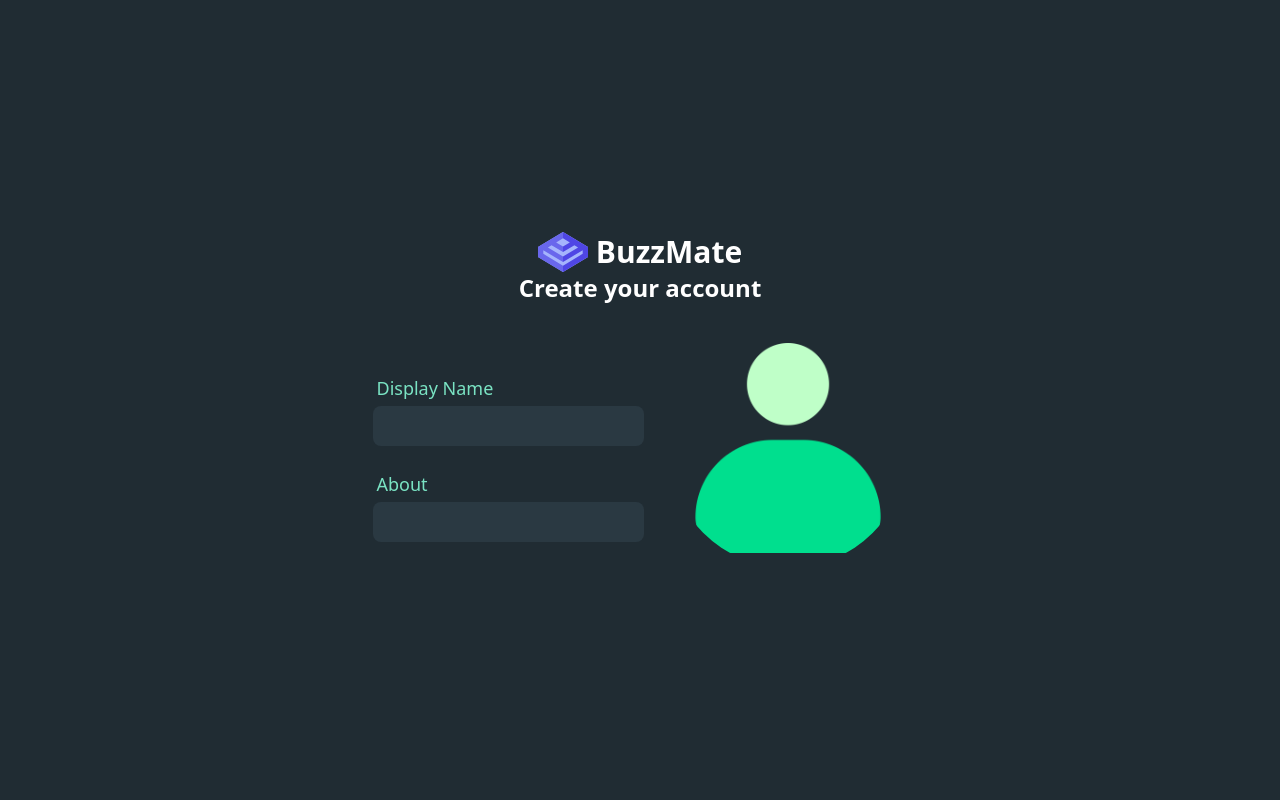
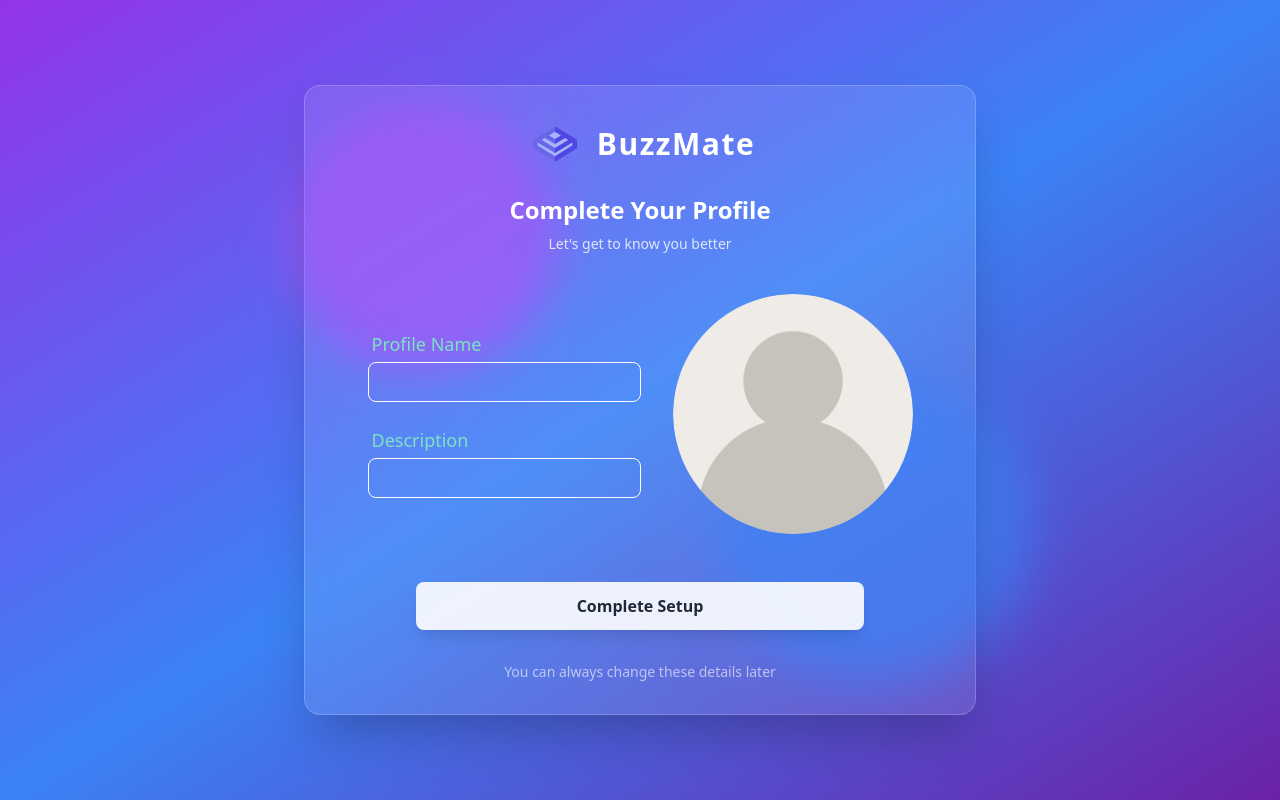
Before and after one commit to PanKaJxD6T9/Buzzmate, a Next.js app in the folder client/: page /onboarding in a window 1280 px wide. Built offline with nearby package versions, Linux system fonts and the light colour scheme.

Commit message:
Modified Onboardomg page

```diff
--- a/client/src/components/common/Avatar.jsx
+++ b/client/src/components/common/Avatar.jsx
@@ -1,7 +1,13 @@
 import Image from "next/image";
 import React from "react";
+import { useState } from "react";
+import { FaCamera } from "react-icons/fa";
 
 function Avatar({ type, image, setImage }) {
+
+  const [hover, setHover] = useState(false)
+  const [isContextMenuVisible, setIsContextMenuVisible] = useState(false)
+
   return (
     <>
       <div className="flex items-center justify-center">
@@ -26,13 +32,19 @@ function Avatar({ type, image, setImage }) {
           </div>
         )}
         {type === "xl" && (
-          <div className="relative h-60 w-60">
+          <div className="relative cursor-pointer z-0 " onMouseEnter={() => setHover(true)} onMouseLeave={() => setHover(false)}>
+            <div className={`bg-photopicker-overlay-background rounded-full text-white h-60 w-60 absolute top-0 left-0 flex justify-center items-center flex-col text-center gap-2 z-10 ${hover ? "visible" : "hidden"}`}>
+              <FaCamera className="text-2xl" id="context-opener"/>
+              <span>Change Profile Photo</span>
+            </div>
+            <div className="h-60 w-60">
               <Image
                 src={image}
                 alt="avatar"
                 className="rounded-full"
                 fill
               />
+            </div>
           </div>
         )}
       </div>
--- a/client/src/components/common/Input.jsx
+++ b/client/src/components/common/Input.jsx
@@ -14,7 +14,7 @@ function Input({ name, state, setState, label = false }) {
           name={name}
           value={state}
           onChange={(e) => setState(e.target.value)}
-          className="bg-input-background text-start focus:outline-none text-white h-10 rounded-lg px-5 py-4 w-full"
+          className="bg-transparent border border-white text-start focus:outline-none text-white h-10 rounded-lg px-5 py-4 w-full"
         />
       </div>
     </div>
--- a/client/src/pages/onboarding.jsx
+++ b/client/src/pages/onboarding.jsx
@@ -3,29 +3,111 @@ import Input from "@/components/common/Input";
 import { useStateProvider } from "@/context/StateContext";
 import Image from "next/image";
 import React, { useState } from "react";
+import { motion } from "framer-motion";
+import { useRouter } from "next/router";
 
 function Onboarding() {
   const [{ userInfo }] = useStateProvider();
   const [name, setName] = useState(userInfo?.name || "");
   const [about, setAbout] = useState("");
-  const [image, setImage] = useState("/default_avatar.png");
+  const [image, setImage] = useState("/user.png");
+  const router = useRouter();
+
+  const handleSubmit = () => {
+    // TODO: Implement profile submission
+    console.log("Profile submitted:", { name, about, image });
+  };
 
   return (
-    <div className="bg-panel-header-background h-screen w-screen text-white flex flex-col items-center justify-center ">
-      <div className="flex items-center justify-center gap-2">
-        <Image src="/logo.svg" alt="logo" width={50} height={50} />
-        <span className="text-3xl font-semibold">BuzzMate</span>
-      </div>
-      <h2 className="text-2xl font-semibold">Create your account</h2>
-      <div className="flex gap-6 mt-6">
-        <div className="flex flex-col items-center justify-center mt-5 gap-6">
-          <Input name="Display Name" state={name} setState={setName} label={true}/>
-          <Input name="About" state={about} setState={setAbout} label={true}/>
-        </div>
-        <div>
-          <Avatar type="xl" image={image} setImage={setImage} />
-        </div>
-      </div>
+    <div className="flex items-center justify-center min-h-screen w-screen bg-gradient-to-br from-purple-600 via-blue-500 to-purple-800 p-4">
+      <motion.div
+        initial={{ opacity: 0, y: 20 }}
+        animate={{ opacity: 1, y: 0 }}
+        transition={{ duration: 0.5 }}
+        className="relative backdrop-blur-md bg-white/10 w-full max-w-2xl p-8 rounded-2xl shadow-2xl border border-white/20"
+      >
+        <motion.div
+          initial={{ scale: 0.8 }}
+          animate={{ scale: 1 }}
+          transition={{ delay: 0.2 }}
+          className="flex flex-col items-center gap-6"
+        >
+          {/* Logo Section */}
+          <div className="flex items-center gap-3">
+            <div className="relative">
+              <motion.div
+                whileHover={{ rotate: 360 }}
+                transition={{ duration: 0.5 }}
+              >
+                <Image
+                  src="/logo.svg"
+                  alt="logo"
+                  width={60}
+                  height={60}
+                  className="p-2"
+                />
+              </motion.div>
+            </div>
+            <span className="text-3xl text-white font-bold tracking-wider">BuzzMate</span>
+          </div>
+
+          {/* Welcome Text */}
+          <div className="text-center space-y-2">
+            <h1 className="text-2xl font-bold text-white">Complete Your Profile</h1>
+            <p className="text-white/80 text-sm">Let's get to know you better</p>
+          </div>
+
+          {/* Profile Form */}
+          <div className="flex flex-col md:flex-row gap-8 w-full items-center justify-center mt-4">
+            <motion.div
+              initial={{ opacity: 0, x: -20 }}
+              animate={{ opacity: 1, x: 0 }}
+              transition={{ delay: 0.3 }}
+              className="flex flex-col gap-6"
+            >
+              <Input
+                name="Profile Name"
+                state={name}
+                setState={setName}
+                label={true}
+              />
+              <Input
+                name="Description"
+                state={about}
+                setState={setAbout}
+                label={true}
+              />
+            </motion.div>
+
+            <motion.div
+              initial={{ opacity: 0, x: 20 }}
+              animate={{ opacity: 1, x: 0 }}
+              transition={{ delay: 0.4 }}
+            >
+              <Avatar type="xl" image={image} setImage={setImage} />
+            </motion.div>
+          </div>
+
+          {/* Submit Button */}
+          <motion.button
+            whileHover={{ scale: 1.02 }}
+            whileTap={{ scale: 0.98 }}
+            onClick={handleSubmit}
+            className="w-full max-w-md mt-6 bg-white/90 hover:bg-white text-gray-800 font-semibold py-3 px-6 rounded-lg transition-all duration-200 shadow-lg hover:shadow-xl"
+          >
+            Complete Setup
+          </motion.button>
+
+          {/* Additional Info */}
+          <p className="text-white/60 text-sm text-center mt-2">
+            You can always change these details later
+          </p>
+        </motion.div>
+
+        {/* Decorative Elements */}
+        <div className="absolute -z-10 w-72 h-72 bg-purple-500 rounded-full mix-blend-multiply filter blur-xl opacity-70 animate-blob animation-delay-2000 top-0 -left-4"></div>
+        <div className="absolute -z-10 w-72 h-72 bg-blue-500 rounded-full mix-blend-multiply filter blur-xl opacity-70 animate-blob animation-delay-4000 bottom-0 -right-4"></div>
+      </motion.div>
     </div>
   );
 }
```
Also changed, not shown: client/public/user.png (added). Lines whose indentation alone changed are shown as unchanged.
